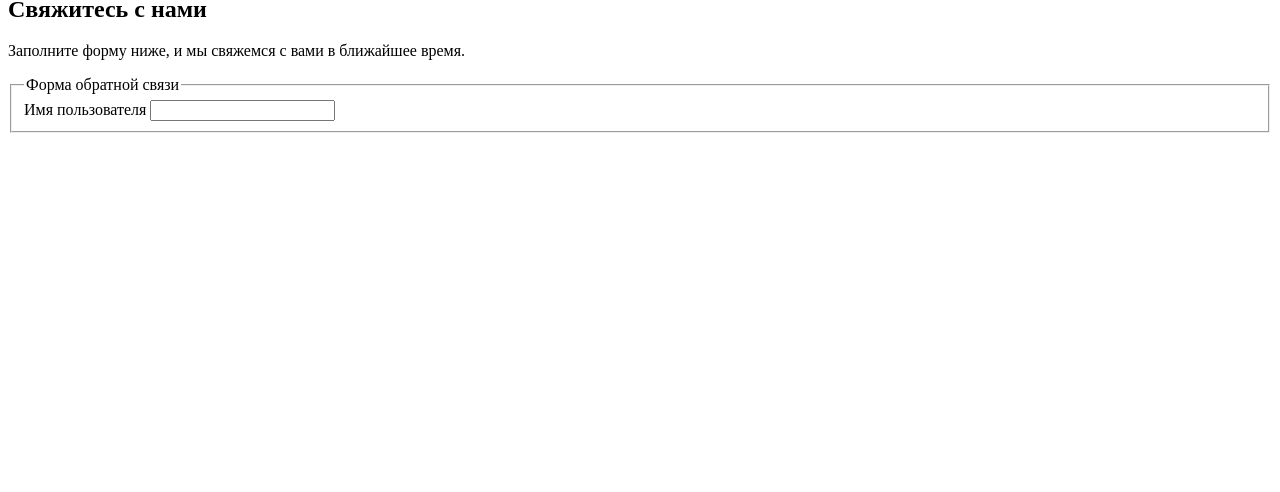
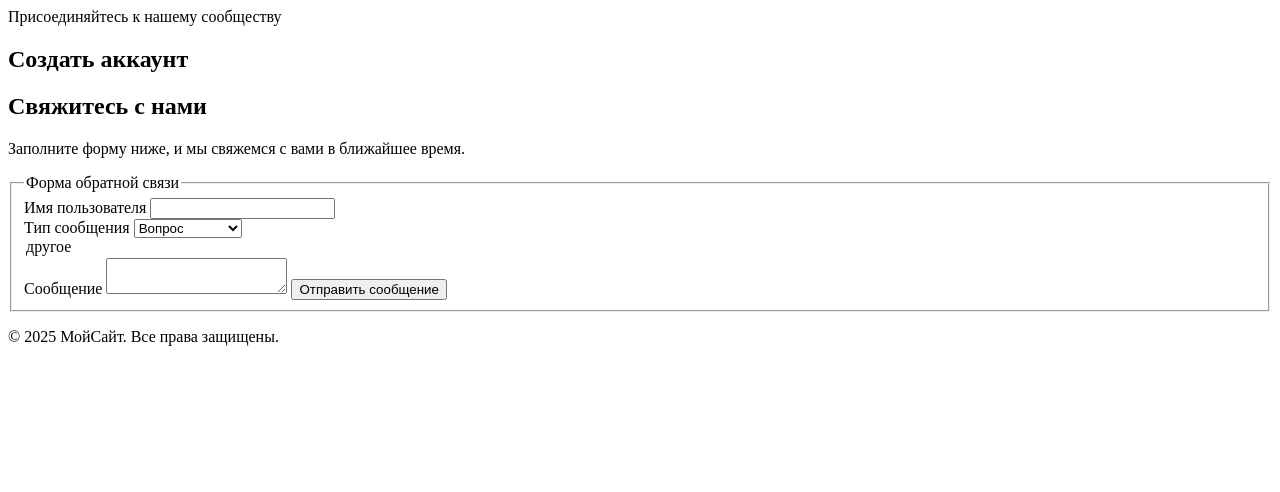
Before and after one commit to KaizOkuOniFR/Bam-bam-bam, a plain HTML site: page index.html in a window 1280 px wide. Shown: the part 308-800 px from the top of the page. Drawn offline with Linux system fonts and the light colour scheme.

Commit message:
Update index.html

```diff
--- a/index.html
+++ b/index.html
@@ -1,7 +1,9 @@
-!DOCTYPE <html>
 <html lang="ru">
 <head>
+    <meta charset="UTF-8">
+    <meta name="viewport" content="width=device-width, initial-scale=1.0">
     <title>Сайт с формой обратной связи</title>
+
 </head>
 
 <body>
@@ -32,8 +34,16 @@
         <p>Мы команда профессионалов, которая занимается разработкой качественных веб-решений для бизнеса.
             Наш опыт позволяет создавать эффективные и современные сайты.<div class=""></div></p>
     </section>
-
     <section id="contact">
+        <header>
+        <h2>Регистрация</h2>
+        <p class="subtitle">Присоединяйтесь к нашему сообществу</p>
+        </header>
+        <div class="forms-container">
+            <section class="form-section">
+                <h2 class="form-group">Создать аккаунт</h2>
+            </section>
+        </div>
         <h2>Свяжитесь с нами</h2>
         <p>Заполните форму ниже, и мы свяжемся с вами в ближайшее время.</p>
         <form id="contact-form" action="#" method="post">
@@ -43,21 +53,32 @@
                     <label for="username">Имя пользователя</label>
                     <input type="text" id="username" name="username" required>
                 </div>
+
                 <div class="form-group">
-                    <label></label>
+                    <label for="message-type">Тип сообщения</label>
+                    <select id="message-type" name="message-type" required>
+                        <option value="question">Вопрос</option>
+                        <option value="feedback">Отзыв</option>
+                        <option value="complaint">Жалоба</option>
+                        <option value="suggestion">Предложение</option>
+                    </select>
+                    <option value="other">другое</option>
+                </div>
+                <div class="form-group">
+                    <label for="message">Сообщение</label>
+                    <textarea id="message" name="message" required></textarea>
+                    <button type="sumbit">Отправить сообщение</button>
                 </div>
             </fieldset>
         </form>
     </section>
-
-
-
 </main>
-
+    <footer>
+        <div class="container"><p>&copy; 2025 МойСайт. Все права защищены.</p></div>
+    </footer>
 </body>
 
 
 
 
-
 </html>
```
